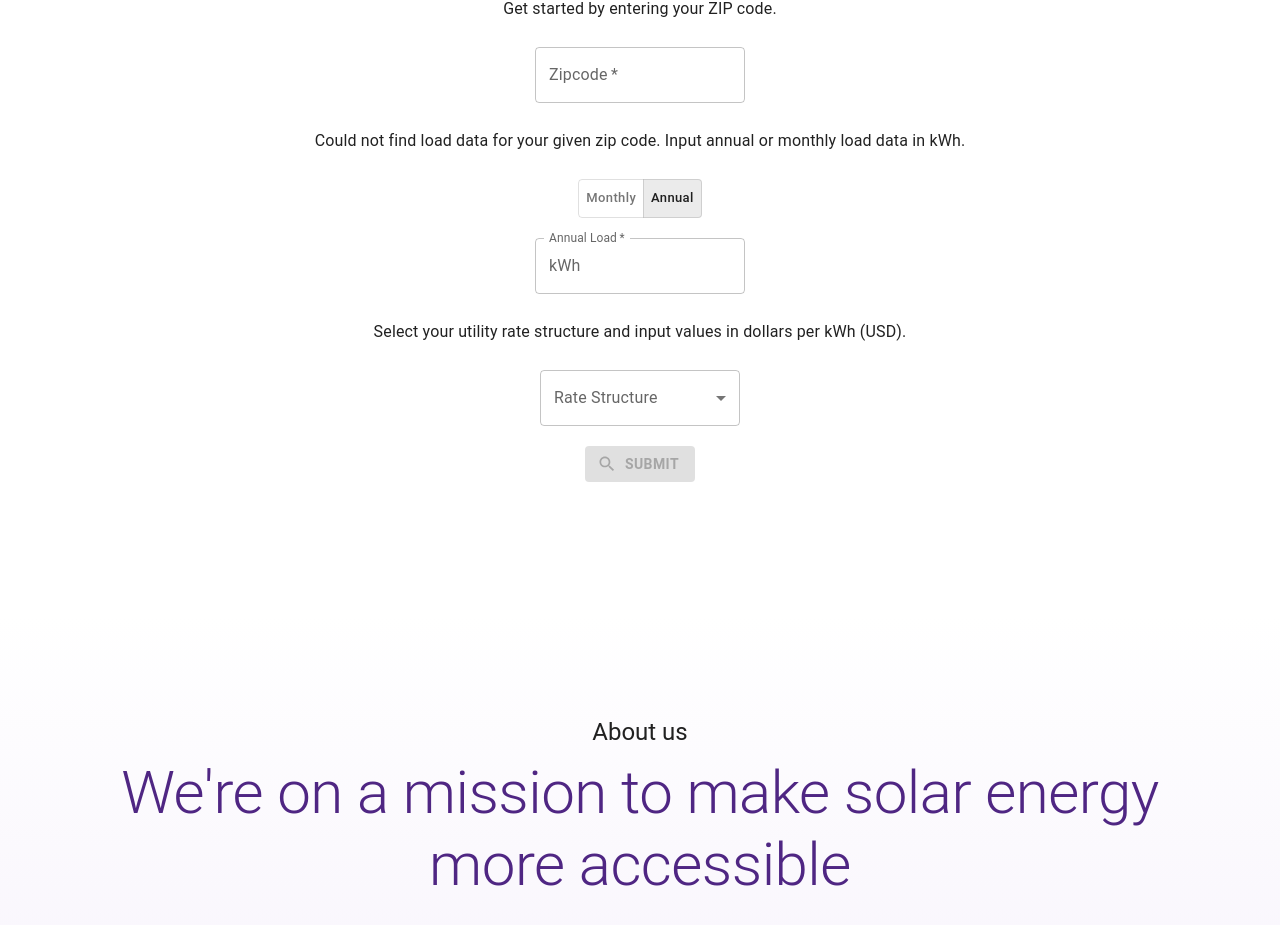
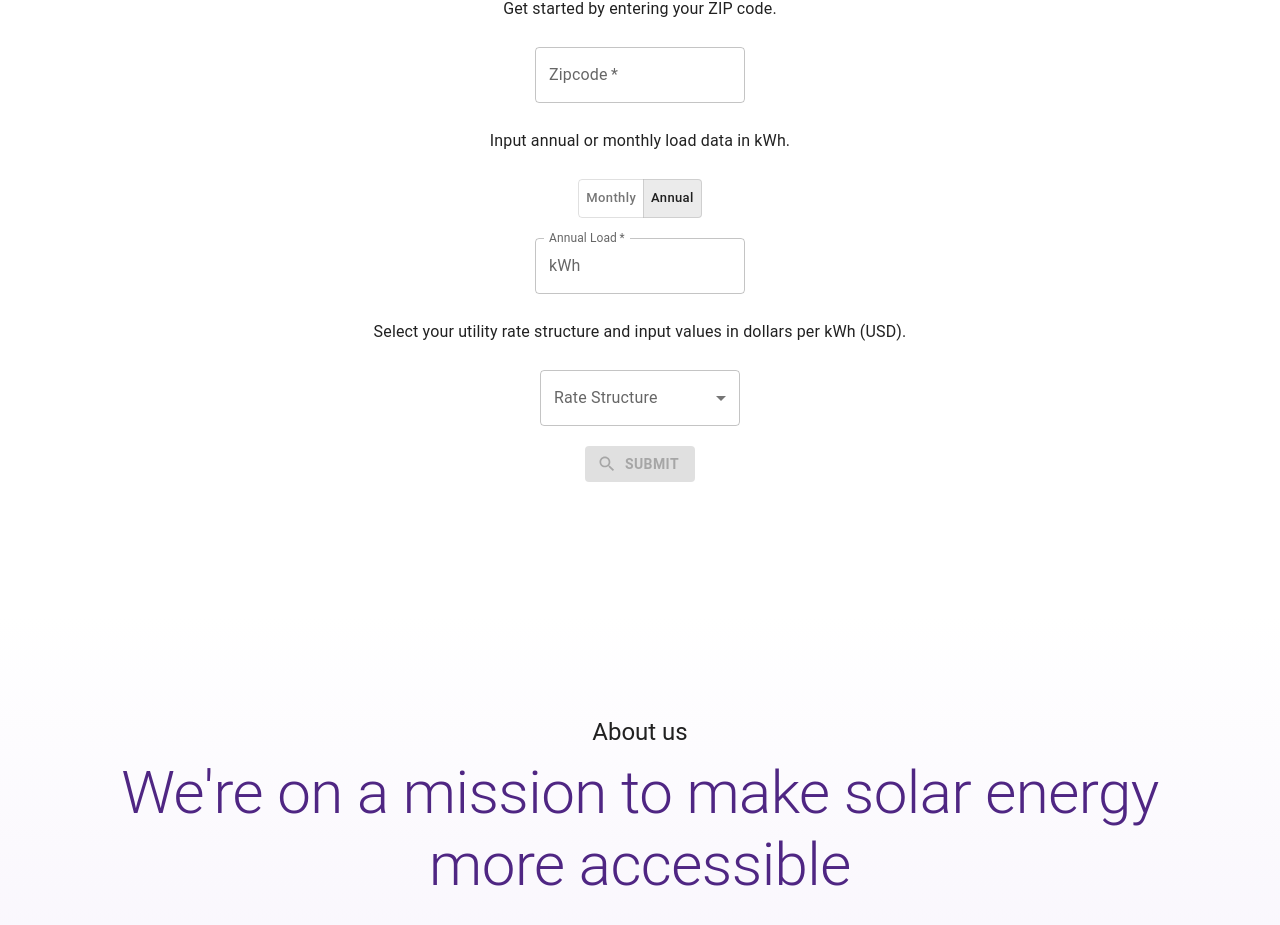
Before and after one commit to julia24g/sama-web-modular, a React (Create React App) app in the folder frontend/: page / in a window 1280 px wide. Shown: the part 1235-2160 px from the top of the page. Built offline with nearby package versions, Linux system fonts and the light colour scheme.

Commit message:
fixed submit general api + wording in total load

```diff
--- a/frontend/src/TotalLoad.js
+++ b/frontend/src/TotalLoad.js
@@ -42,7 +42,7 @@ const TotalLoad = () => {
 
   return (
     <div>
-      <p>Could not find load data for your given zip code. Input annual or monthly load data in kWh.</p>
+      <p>Input annual or monthly load data in kWh.</p>
       <ToggleButtonGroup
         size="small"
         value={termType}
```
Also changed, not shown: 1 other file (tests, documents, lock files or other folders).
